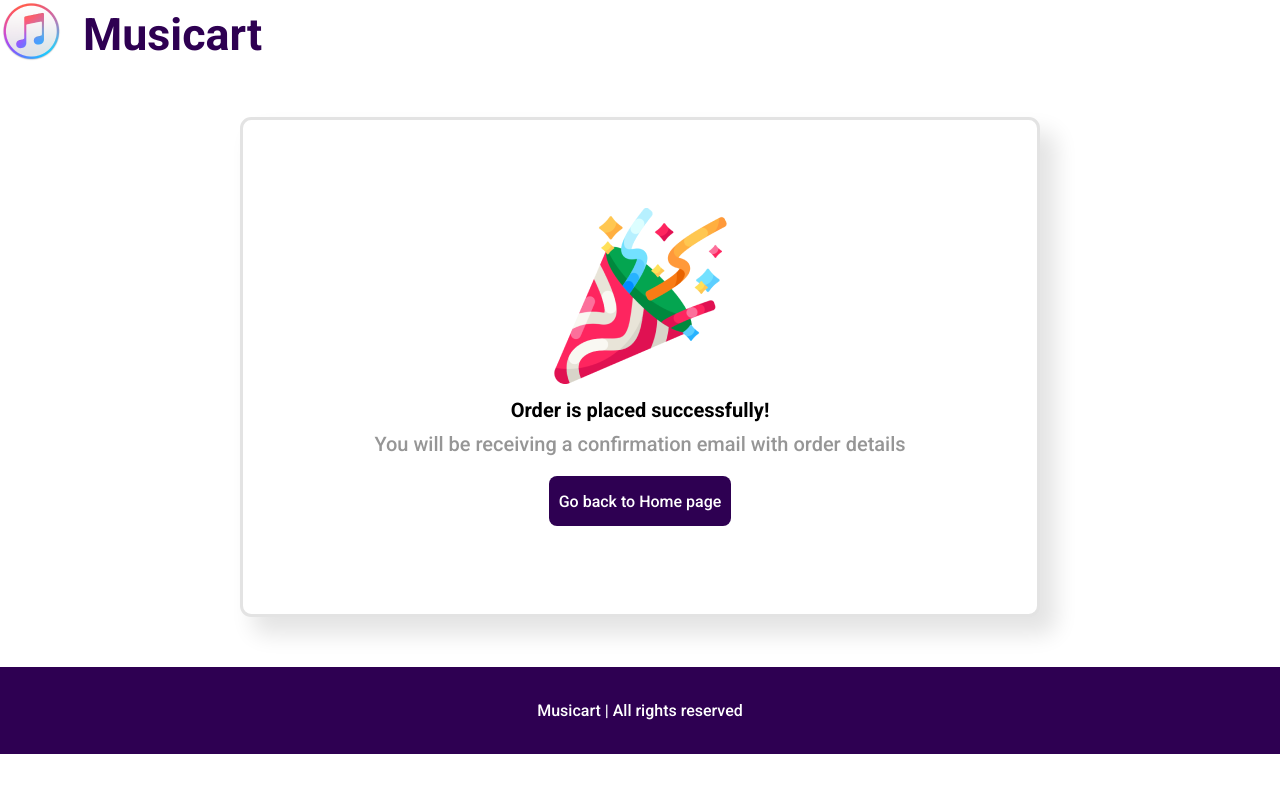
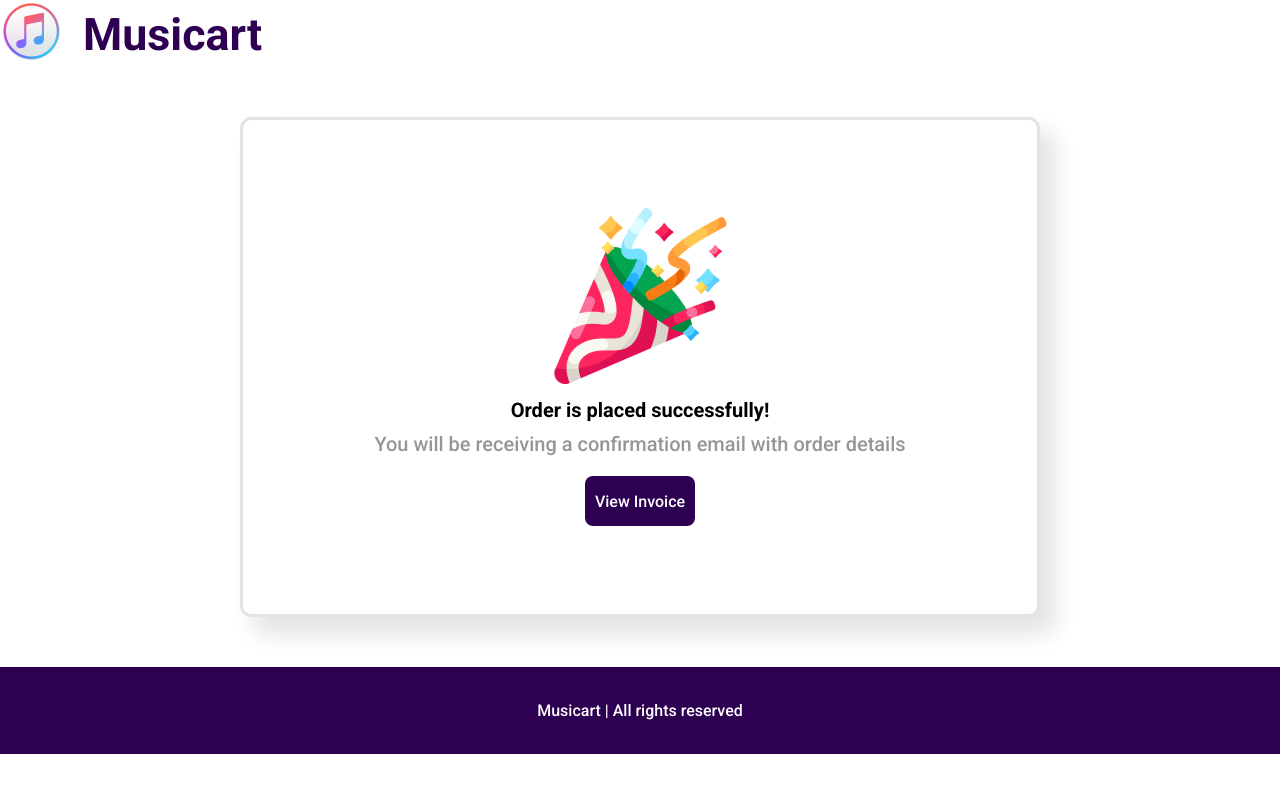
Before and after one commit to rajnishk28/music-cart-frontend, a React (Vite) app: page /success in a window 1280 px wide. Shown: the top 792 px of the page. Built offline with nearby package versions, Linux system fonts and the light colour scheme.

Commit message:
success page edited

```diff
--- a/src/Components/Success/SuccessPage.jsx
+++ b/src/Components/Success/SuccessPage.jsx
@@ -8,6 +8,9 @@ const SuccessPage = () => {
   const navigate = useNavigate();
   const handleGoBack = () => {
     navigate('/home')
+  }
+  const handleviewInvoice = () => {
+    navigate('/invoice')
   }
   return (
     <div className='success-container'>
@@ -31,8 +34,12 @@ const SuccessPage = () => {
           You will be receiving a confirmation email with order details
         </div>
         <div className="container-2">
-          <button className="go-back-to-home-page" onClick={handleGoBack}>
+          {/* <button className="go-back-to-home-page" onClick={handleGoBack}>
             Go back to Home page
+          </button> */}
+
+          <button className="go-back-to-home-page" onClick={handleviewInvoice}>
+            View Invoice
           </button>
         </div>
       </div>
```
